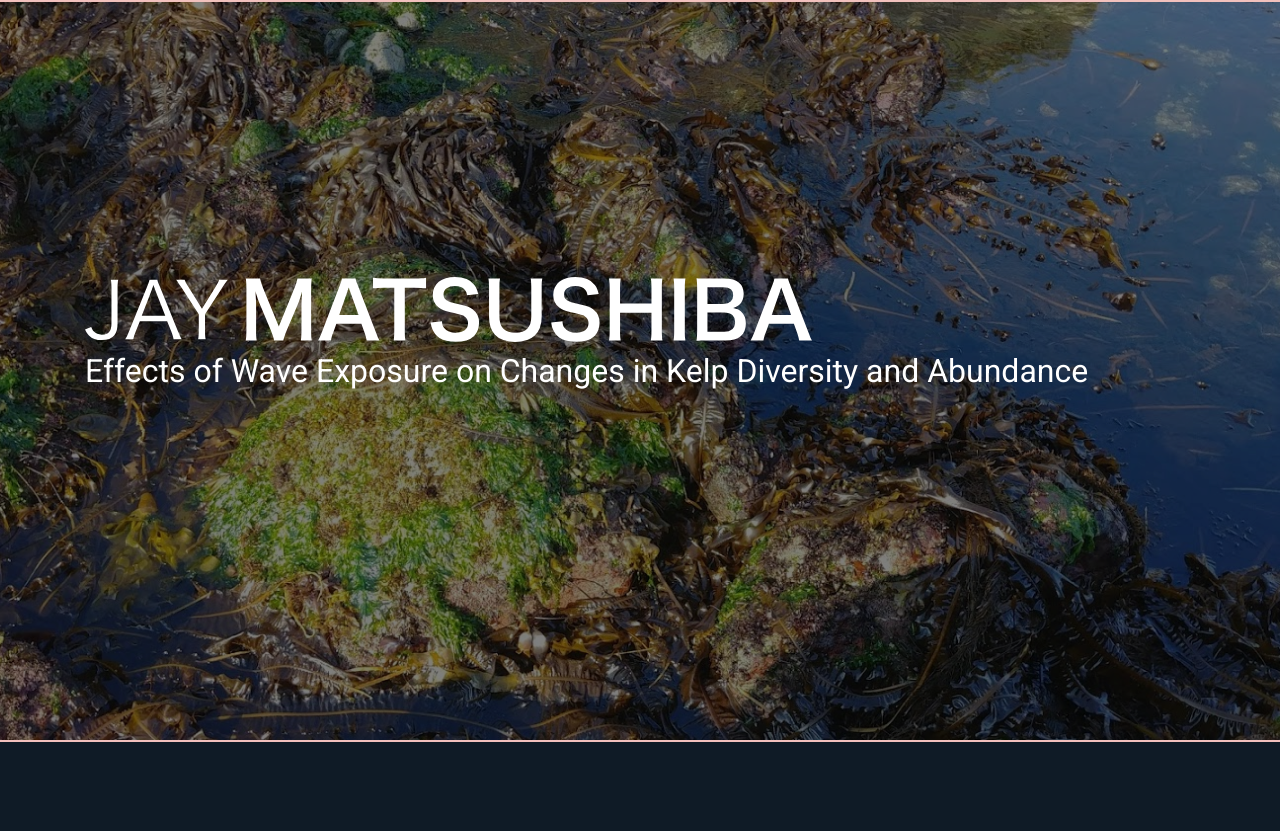
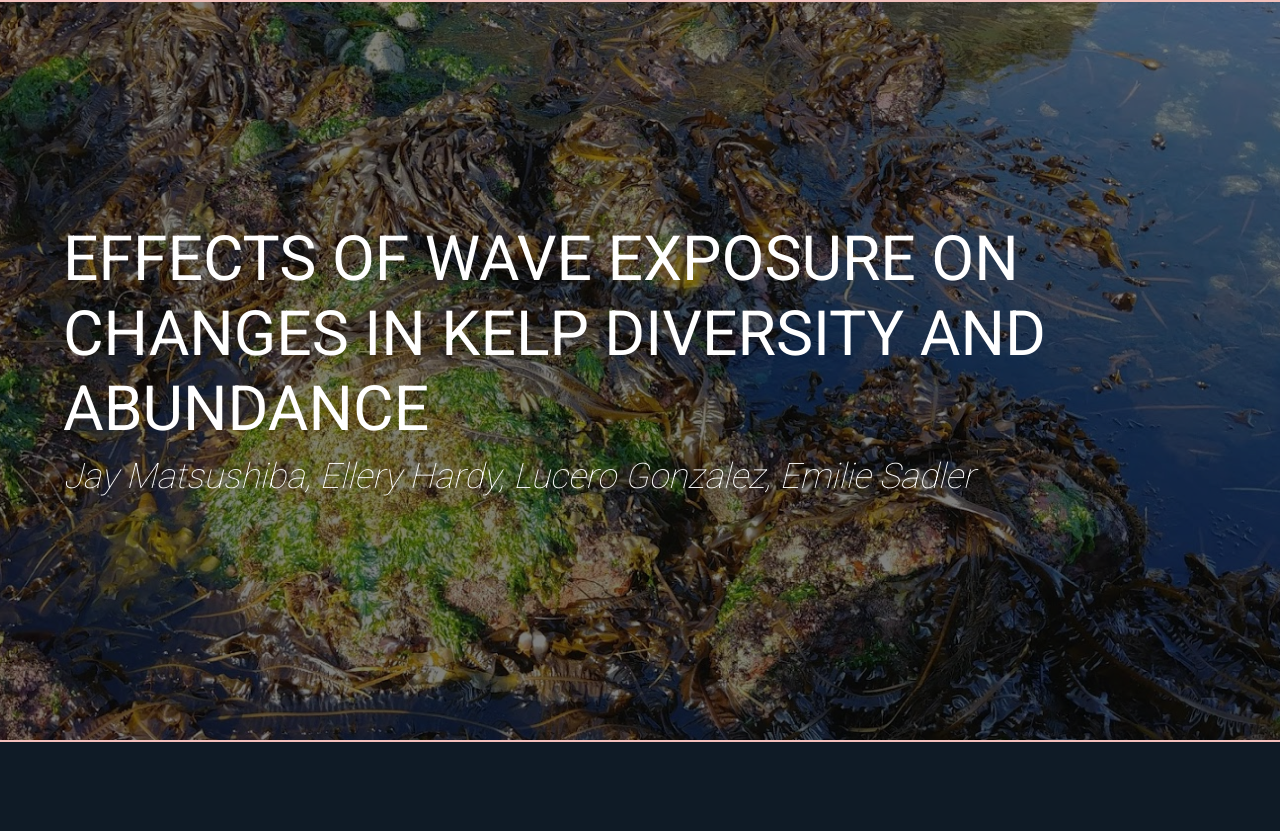
Before and after one commit to JayMatsushiba/seaweed, a plain HTML site: page index.html in a window 1280 px wide. Shown: the part 58-889 px from the top of the page. Drawn offline with nearby package versions, Linux system fonts and the light colour scheme; a web font is replaced by a local one.

Commit message:
styling seaweeds

```diff
--- a/index.html
+++ b/index.html
@@ -16,6 +16,8 @@
         <!-- font source-->
         <link href="https://fonts.googleapis.com/css?family=Open+Sans|Overpass+Mono&display=swap" rel="stylesheet">
         <link href="https://fonts.googleapis.com/css?family=Roboto:100,400&display=swap" rel="stylesheet">
+
+        <link href="https://fonts.googleapis.com/css?family=Open+Sans&display=swap" rel="stylesheet">
         <!-- source for fontawesome icons -->
         <script src="https://kit.fontawesome.com/49e402ffef.js" crossorigin="anonymous"></script>
 
@@ -26,7 +28,7 @@
 
         <!-- navbar -->
         <nav class="navbar navbar-expand-lg navbar-dark fixed-top">
-            <div class="container">
+            <div class="container-fluid">
                 <a class="navbar-brand" href="https://jmatsushiba.com">
                     <img src="images/jaymatsushiba-light.svg" alt='JAY MATSUSHIBA'>
                 </a>
@@ -48,9 +50,9 @@
         <!-- Title Page -->
         <div id="title-page">
             <img id="title-image" src="images/kelp.jpg">
-            <div id="title" class="container">
-                <img id="main-title" src="images/jaymatsushiba-light.svg" alt="JAY MATSUSHIBA">
-                <h2 id="sub-title">Effects of Wave Exposure on Changes in Kelp Diversity and Abundance</h2>
+            <div id="title" class="container-fluid">
+                <h1 id="main-title" class="mx-md-5">Effects of Wave Exposure on Changes in Kelp Diversity and Abundance</h1>
+                <h2 id="sub-title" class="mx-md-5"><em>Jay Matsushiba, Ellery Hardy, Lucero Gonzalez, Emilie Sadler</em></h2>
             </div>
         </div>
 
--- a/scss/base.scss
+++ b/scss/base.scss
@@ -68,28 +68,3 @@ MAIN {
     // add media response here so that title changes size with viewport size
 $main-title-height: 65px;
 $sub-title-height: 20px;
-
-#title #main-title {
-    position: fixed;
-    height: $main-title-height;
-    max-width: 100vw;
-    top: -moz-calc(50% - #{$main-title-height});
-    top: -webkit-calc(50% - #{$main-title-height});
-    top: -o-calc(50% - #{$main-title-height});
-    top: calc(50% - #{$main-title-height});
-    z-index: -1;
-}
-
-// spacing between titles
-$title-spacing: 10px;
-
-#title #sub-title {
-    position: fixed;
-    height: $sub-title-height;
-    max-width: 100vw;
-    top: -moz-calc(50% + #{$title-spacing});
-    top: -webkit-calc(50% + #{$title-spacing});
-    top: -o-calc(50% + #{$title-spacing});
-    top: calc(50% + #{$title-spacing});
-    z-index: -1;
-}
--- a/scss/home-styles.scss
+++ b/scss/home-styles.scss
@@ -25,27 +25,24 @@
 $main-title-height: 65px;
 $sub-title-height: 20px;
 
+#title {
+    position: fixed;
+    max-width: 100%;
+    top: 35%;
+    z-index: -1;
+}
+
 #title #main-title {
-    position: fixed;
-    height: base.$main-title-height;
-    max-width: 100vw;
-    top: -moz-calc(50% - #{$main-title-height});
-    top: -webkit-calc(50% - #{$main-title-height});
-    top: -o-calc(50% - #{$main-title-height});
-    top: calc(50% - #{$main-title-height});
-    z-index: -1;
+    display: block;
+    text-transform: uppercase;
+    font-size: calc(24px + 3vw);
 }
 
 // spacing between titles
 $title-spacing: 10px;
 
 #title #sub-title {
-    position: fixed;
-    height: $sub-title-height;
-    max-width: 100vw;
-    top: -moz-calc(50% + #{$title-spacing});
-    top: -webkit-calc(50% + #{$title-spacing});
-    top: -o-calc(50% + #{$title-spacing});
-    top: calc(50% + #{$title-spacing});
-    z-index: -1;
+    display: block;
+    font-weight: 100;
+    font-size: calc(16px + 1.5vw);
 }
```
Also changed, not shown: css/base.css, css/home-styles.css, 2 other files.
